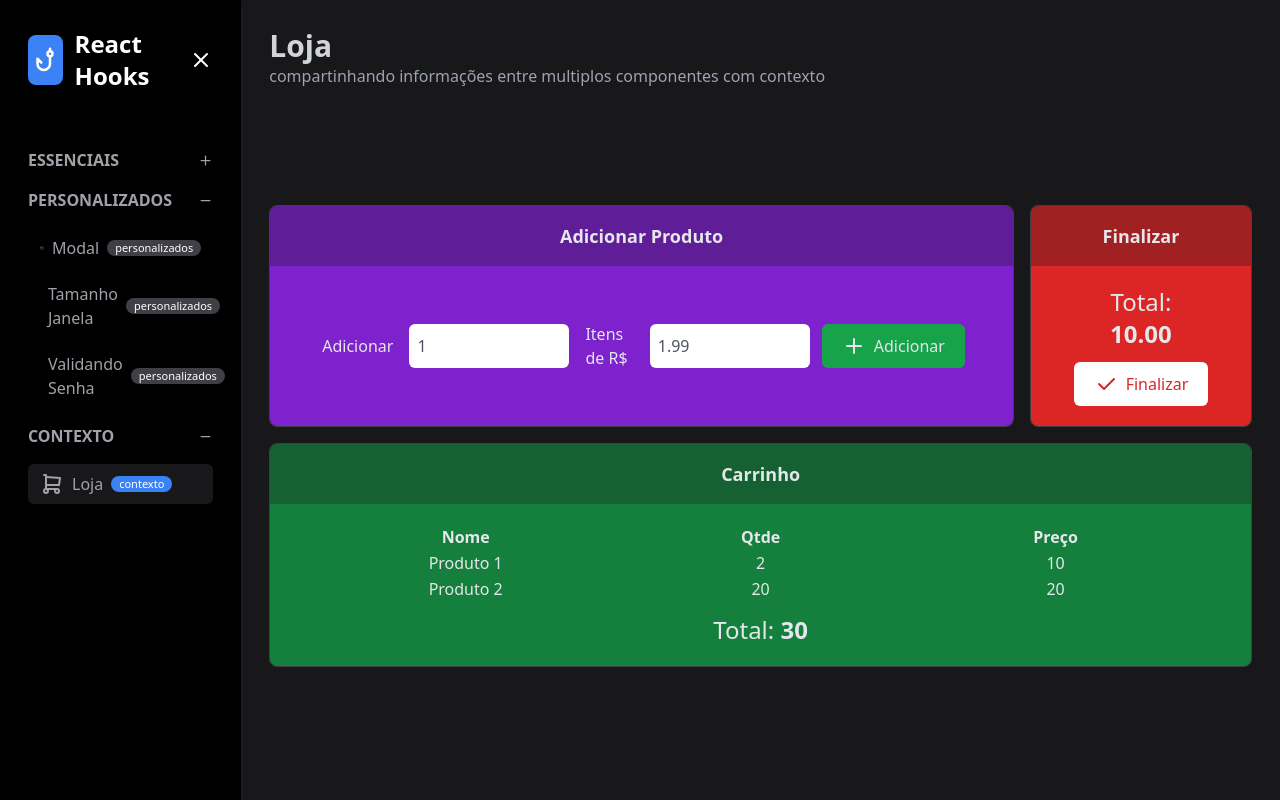
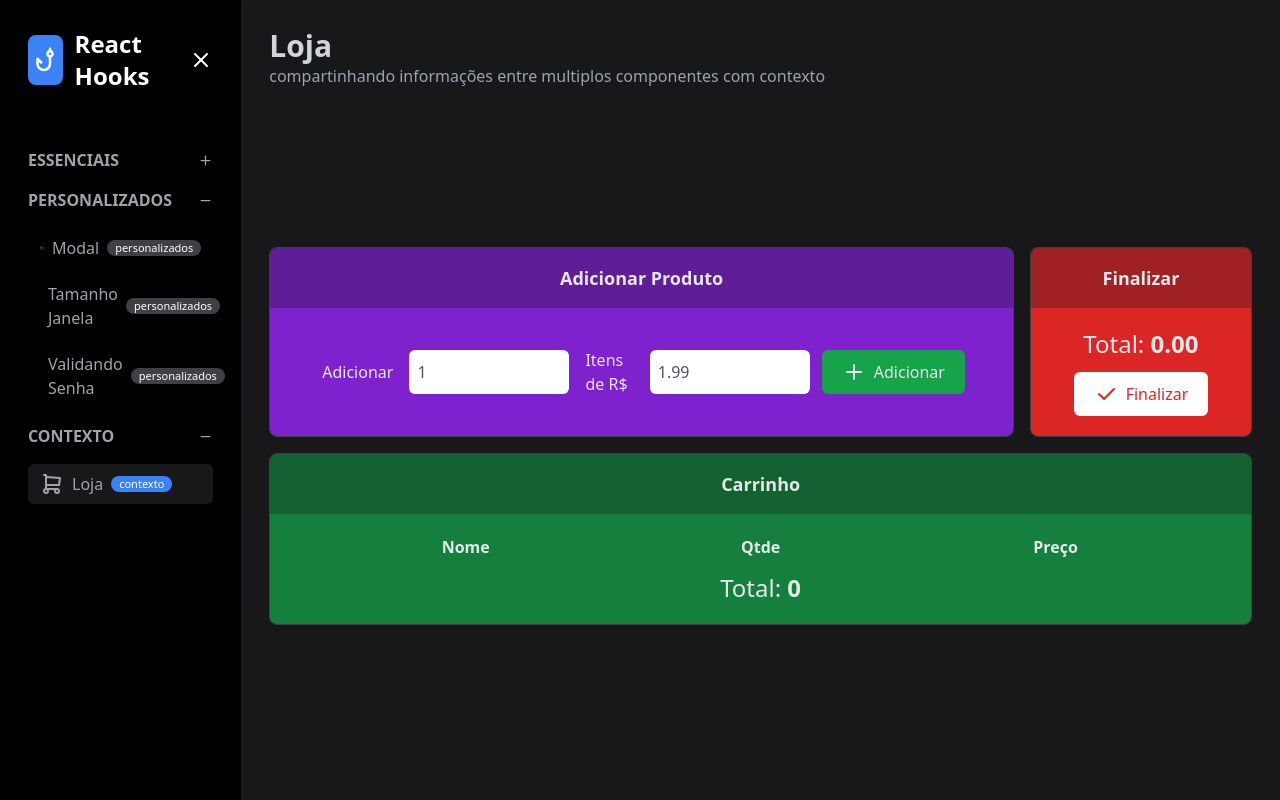
Before and after one commit to maryson011/repo-js, a Next.js app in the folder FundamentosReact/react-hooks/: page /contexto/loja in a window 1280 px wide. Built offline with nearby package versions, Linux system fonts and the light colour scheme.

Commit message:
feat: createContext 'Context.Provider #2' (react-hooks)

```diff
--- a/FundamentosReact/react-hooks/src/components/loja/AdicionarProduto.tsx
+++ b/FundamentosReact/react-hooks/src/components/loja/AdicionarProduto.tsx
@@ -1,22 +1,29 @@
-import { useState } from "react";
+import { useContext, useEffect, useState } from "react";
 import InputFormatado from "../formulario/InputFormatado";
 import Janela from "../template/Janela";
 import Botao from "../template/Botao";
 import { IconPlus } from "@tabler/icons-react";
+import { Contexto } from "@/pages/contexto/loja";
 
 export default function AdicionarProduto() {
     let [quantidade, setQuantidade] = useState(1);
     let [preco, setPreco] = useState(1.99);
+    let {carrinho, setCarrinho} = useContext(Contexto)
 
     const adicionar = () => {
-        let sequencia = 1;
+        let sequencia = carrinho.length + 1;
         const produto = {
             id: sequencia,
             nome: `Produto ${sequencia}`,
             quantidade: quantidade,
             preco: preco,
         };
+        setCarrinho((carrinhoAtual: any) => [...carrinhoAtual, produto])
     };
+
+    useEffect(()=>{
+        console.table(carrinho)
+    }, [carrinho])
 
     return (
         <Janela
@@ -27,13 +34,13 @@ export default function AdicionarProduto() {
                 label="Adicionar"
                 tipo="number"
                 valor={quantidade}
-                onInput={(e) => setQuantidade(e.target.value)}
+                onInput={(e) => setQuantidade(+e.target.value)}
             ></InputFormatado>
             <InputFormatado
                 label="Itens de R$"
                 tipo="number"
                 valor={preco}
-                onInput={(e) => setPreco(e.target.value)}
+                onInput={(e) => setPreco(+e.target.value)}
             ></InputFormatado>
             <Botao
                 cor="bg-green-600"
--- a/FundamentosReact/react-hooks/src/components/loja/Carrinho.tsx
+++ b/FundamentosReact/react-hooks/src/components/loja/Carrinho.tsx
@@ -1,18 +1,22 @@
+import { useContext } from "react";
 import Janela from "../template/Janela";
+import { Contexto } from "@/pages/contexto/loja";
 
 export default function Carrinho() {
-    const produtos = [{
-            id: 1,
-            nome: "Produto 1",
-            quantidade: 2,
-            preco: 10.00,
-        }, {
-            id: 2,
-            nome: "Produto 2",
-            quantidade: 20,
-            preco: 20.00,
-        }];
-    let total = produtos.reduce((acc, produto) => acc + +produto.preco, 0);
+    const {carrinho, total} = useContext(Contexto)
+    const produtos = [...carrinho]
+    // const produtos = [{
+    //         id: 1,
+    //         nome: "Produto 1",
+    //         quantidade: 2,
+    //         preco: 10.00,
+    //     }, {
+    //         id: 2,
+    //         nome: "Produto 2",
+    //         quantidade: 20,
+    //         preco: 20.00,
+    //     }];
+    // let total = produtos.reduce((acc, produto) => acc + +produto.preco, 0);
     return (
         <Janela titulo="Carrinho" cor="bg-green-700" vertical>
             <div className="overflow-y-auto relative max-h-60 h-fit min-w-full">
@@ -39,7 +43,7 @@ export default function Carrinho() {
             </div>
                 <div className="text-2xl">
                     <span>
-                        Total: <strong>{total}</strong>
+                        Total: <strong>{total()}</strong>
                     </span>
                 </div>
         </Janela>
--- a/FundamentosReact/react-hooks/src/components/loja/FinalizarCompra.tsx
+++ b/FundamentosReact/react-hooks/src/components/loja/FinalizarCompra.tsx
@@ -1,18 +1,21 @@
-import { IconCheck } from "@tabler/icons";
+import { IconCheck } from "@tabler/icons-react";
 import Botao from "../template/Botao";
 import Janela from "../template/Janela";
+import { useContext } from "react";
+import { Contexto } from "@/pages/contexto/loja";
 
 export default function FinalizarCompra() {
-    const total = 10.00
+    const {total, setCarrinho} = useContext(Contexto)
 
     function finalizar() {
         window.alert("Compra realizada com sucesso!");
+        setCarrinho(() => [])
     }
 
     return (
         <Janela titulo="Finalizar" cor="bg-red-600" vertical>
             <span className="text-2xl text-center">
-                Total: <strong>{total.toFixed(2)}</strong>
+                Total: <strong>{total().toFixed(2)}</strong>
             </span>
 
             <Botao
--- a/FundamentosReact/react-hooks/src/pages/contexto/loja.tsx
+++ b/FundamentosReact/react-hooks/src/pages/contexto/loja.tsx
@@ -5,11 +5,14 @@ import Flex from "@/components/template/Flex";
 import Pagina from "@/components/template/Pagina";
 import { createContext, useState } from "react";
 
-let Contexto = createContext({} as any)
+export let Contexto = createContext({} as any)
 
 export default function(){
-    const [carrinho, setCarrinho] = useState([])
-    const ctx = {carrinho, setCarrinho}
+    const [carrinho, setCarrinho] = useState<any>([])
+    const ctx = {carrinho, setCarrinho, total(){
+        const r = carrinho.reduce((acc: number, produto: any) => acc + +produto.preco, 0)
+        return r
+    }}
     return (
         <Contexto.Provider value={ctx}>
             <Pagina titulo="Loja" subtitulo="compartinhando informações entre multiplos componentes com contexto">
```
